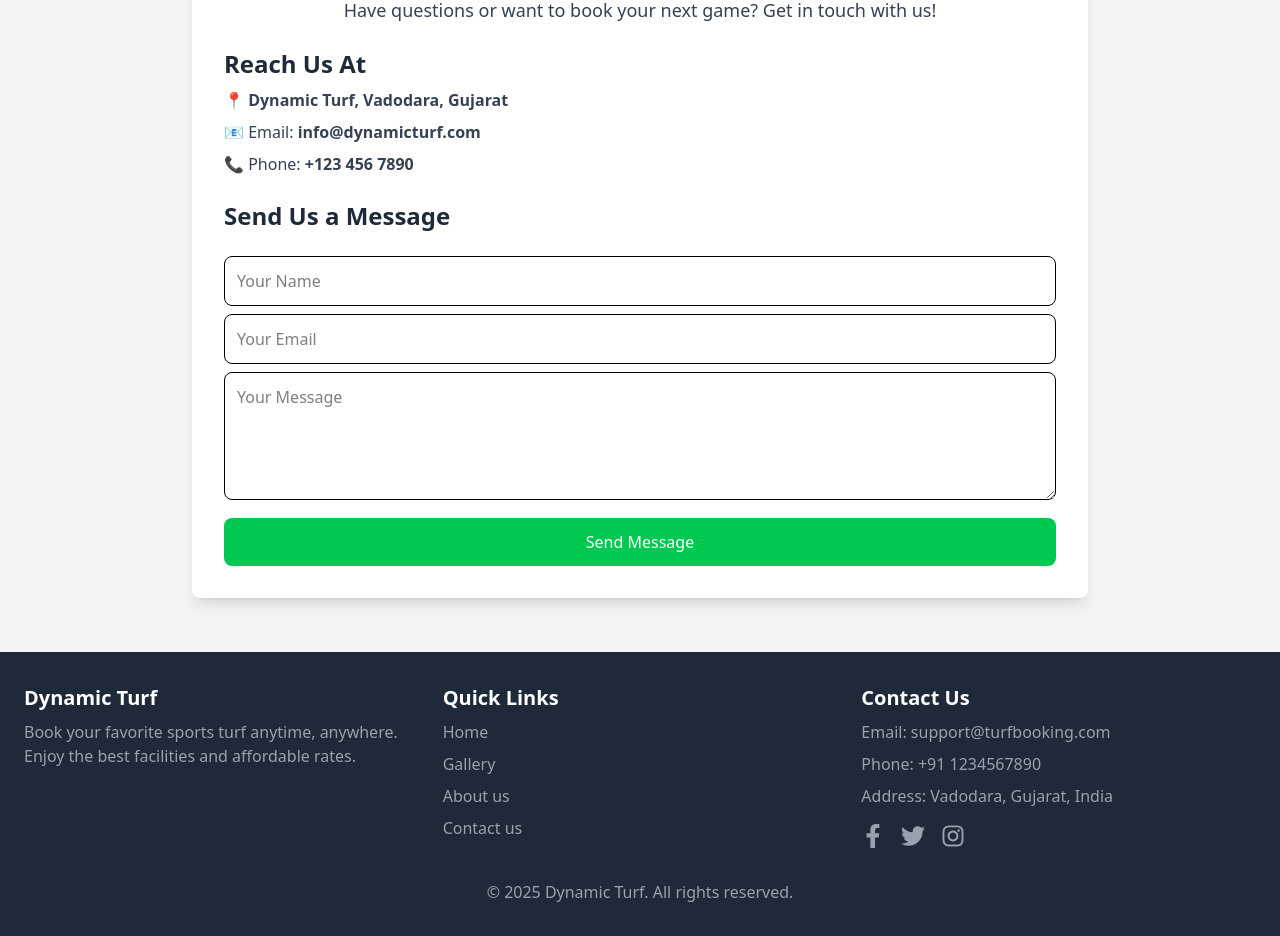
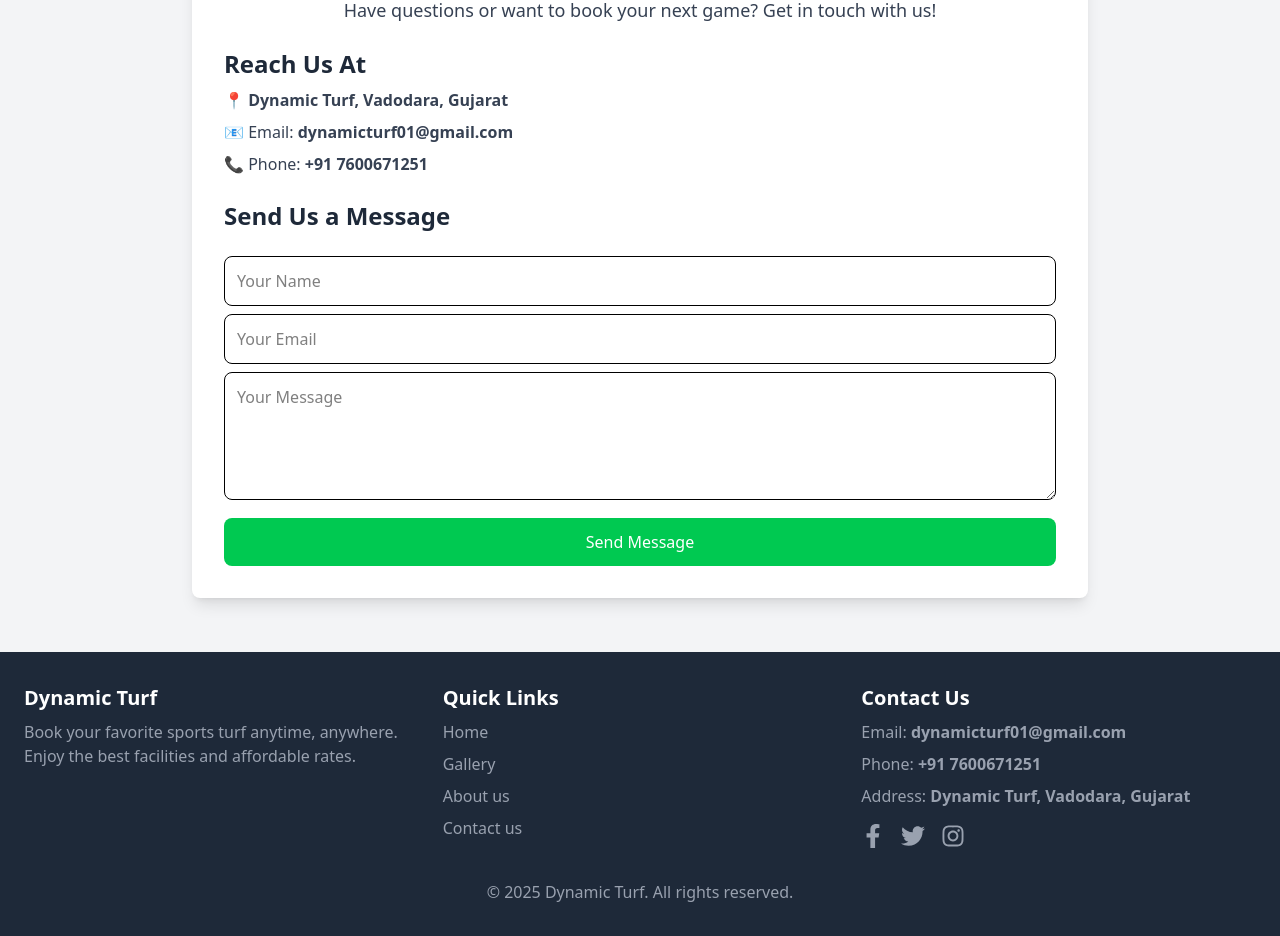
Before and after one commit to Shailyarajsinh/Dynamic_turf-, a React (Vite) app: page /contact-us in a window 1280 px wide. Shown: the part 220-1156 px from the top of the page. Built offline with nearby package versions, Linux system fonts and the light colour scheme.

Commit message:
update contact information and booking functionality in multiple components

```diff
--- a/src/components/Footer/Footer.jsx
+++ b/src/components/Footer/Footer.jsx
@@ -35,9 +35,9 @@ const Footer = () => {
           <div>
             <h3 className="text-xl font-bold">Contact Us</h3>
             <ul className="mt-2 space-y-2 text-gray-400">
-              <li>Email: support@turfbooking.com</li>
-              <li>Phone: +91 1234567890</li>
-              <li>Address: Vadodara, Gujarat, India</li>
+              <li>Email: <a href="mailto:dynamicturf01@gmail.com" className="font-semibold">dynamicturf01@gmail.com</a></li>
+              <li>Phone: <a href="tel:+917600671251" className="font-semibold">+91 7600671251</a></li>
+              <li>Address: <a href="https://www.google.com/maps/place/Dynamic+Turf/@22.2969637,73.1482118,310m/data=!3m1!1e3!4m6!3m5!1s0x395fc9c150b86f97:0x94d8820497ca3ebb!8m2!3d22.2966274!4d73.1472503!16s%2Fg%2F11x36l4fmd?entry=ttu&g_ep=EgoyMDI1MDMxOC4wIKXMDSoJLDEwMjExNDUzSAFQAw%3D%3D" target="_blank" rel="noopener noreferrer" className="font-semibold">Dynamic Turf, Vadodara, Gujarat</a></li>
             </ul>
             <div className="mt-4 flex space-x-4">
               <a href="#" className="text-gray-400 hover:text-green-500">
--- a/src/pages/About-us.jsx
+++ b/src/pages/About-us.jsx
@@ -28,7 +28,7 @@ function AboutUs() {
                 <h2 className="text-2xl font-semibold text-gray-800 mt-6">Get in Touch</h2>
                 <p className="text-gray-700 mt-3">
                     Have questions or want to book your next game? Contact us at
-                    <span className="font-semibold"> info@dynamicturf.com</span> or visit us in person!
+                    <span> <a href="mailto:dynamicturf01@gmail.com" className="font-semibold">dynamicturf01@gmail.com</a></span> or visit us in person!
                 </p>
             </div>
         </div>
--- a/src/pages/Booking.jsx
+++ b/src/pages/Booking.jsx
@@ -3,7 +3,7 @@ import axios from 'axios';
 
 const BookingSchedule = () => {
   const [selectedDate, setSelectedDate] = useState('');
-  const [selectedTime, setSelectedTime] = useState('');
+  const [selectedTime, setSelectedTime] = useState([]);
   const [userName, setUserName] = useState('');
   const [userPhone, setUserPhone] = useState('');
   const [isBooked, setIsBooked] = useState(false);
@@ -12,6 +12,8 @@ const BookingSchedule = () => {
   const [bookingData, setBookingData] = useState([]);
 
   const timeSlots = [
+    '06:00 AM - 07:00 AM',
+    '07:00 AM - 08:00 AM',
     '08:00 AM - 09:00 AM',
     '09:00 AM - 10:00 AM',
     '10:00 AM - 11:00 AM',
@@ -26,20 +28,29 @@ const BookingSchedule = () => {
     '07:00 PM - 08:00 PM',
     '08:00 PM - 09:00 PM',
     '09:00 PM - 10:00 PM',
+    '10:00 PM - 11:00 PM',
+    '11:00 PM - 12:00 AM',
   ];
 
   useEffect(() => {
     axios
-      .get('https://turf-webapp.onrender.com/api/booking')
+      .get('http://localhost:5000/api/booking')
       .then((response) => {
         setBookingData(response.data);
-        console.log('Booking data:', response.data);
+        // console.log('Booking data:', response.data);
       })
       .catch((error) => {
-        console.error('Error fetching bookings:', error);
+        // console.error('Error fetching bookings:', error);
         setErrorMessage('Failed to load booking data. Please try again.');
       });
+
   }, []);
+  // console.log(bookingData.map((booking) => booking.slotTimes));
+  const allBookedSlots = bookingData.flatMap((booking) => booking.slotTimes);
+  // console.log(allBookedSlots);
+
+
+
 
   const handleDateChange = (e) => {
     setSelectedDate(e.target.value);
@@ -49,22 +60,32 @@ const BookingSchedule = () => {
   };
 
   const handleTimeSlotClick = (time) => {
-    setSelectedTime(time);
+    setSelectedTime((prevSelected) =>
+      prevSelected.includes(time)
+        ? prevSelected.filter((t) => t !== time) // Remove if already selected
+        : [...prevSelected, time] // Add if not selected
+    );
   };
 
+
   const handleBookNow = async () => {
-    if (!selectedDate || !selectedTime || !userName || !userPhone) {
+    if (!selectedDate || selectedTime.length === 0 || !userName || !userPhone) {
       setErrorMessage('Please fill in all fields.');
       return;
     }
 
-    // Check if the selected date and time is already booked
-    const isAlreadyBooked = bookingData.some(
-      (booking) => booking.date === selectedDate && booking.slotTime === selectedTime
+    // Check if any selected time slot is already booked
+    // const selectedTimeSlots = Object.values(bookingData).flatMap((booking) => booking.slotTimes);
+    // console.log('selectedTime:', selectedTimeSlots);
+
+    const isAlreadyBooked = selectedTime.some((time) =>
+      bookingData.some(
+        (booking) => booking.date === selectedDate && allBookedSlots.includes(time)
+      )
     );
 
     if (isAlreadyBooked) {
-      setErrorMessage('This time slot is already booked. Please select another slot.');
+      setErrorMessage('One or more selected time slots are already booked. Please choose another.');
       return;
     }
 
@@ -73,11 +94,11 @@ const BookingSchedule = () => {
 
     try {
       const response = await axios.post(
-        'https://turf-webapp.onrender.com/api/request-booking',
+        'http://localhost:5000/api/request-booking',
         {
           userName,
           userPhone,
-          slotTime: selectedTime,
+          slotTimes: selectedTime, // Send an array of selected slots
           date: selectedDate,
         },
         {
@@ -90,19 +111,18 @@ const BookingSchedule = () => {
         setUserName('');
         setUserPhone('');
         setSelectedDate('');
-        setSelectedTime('');
+        setSelectedTime([]); // Clear selected times
       } else {
         setErrorMessage('Something went wrong. Please try again.');
       }
-
-      console.log('Booking response:', response?.data || 'No response');
     } catch (error) {
-      console.error('Error booking slot:', error);
+      // console.error('Error booking slot:', error);
       setErrorMessage('Error while booking. Please check your details and try again.');
     } finally {
       setIsLoading(false);
     }
   };
+
 
   return (
     <div className="bg-white p-6 rounded-lg shadow-lg my-5 container mx-auto max-w-md">
@@ -149,24 +169,24 @@ const BookingSchedule = () => {
         <div className="grid grid-cols-2 gap-4 mt-2">
           {timeSlots.map((time, index) => {
             const isAlreadyBooked = bookingData.some(
-              (booking) => booking.date === selectedDate && booking.slotTime === time
+              (booking) => booking.date === selectedDate && booking.slotTimes.includes(time)
             );
 
             return (
               <button
                 key={index}
                 onClick={() => handleTimeSlotClick(time)}
-                className={`px-3 py-3 rounded-lg ${
-                  isAlreadyBooked
-                    ? 'bg-gray-300 cursor-not-allowed'
-                    : selectedTime === time
+                className={`px-3 py-3 rounded-lg ${isAlreadyBooked
+                  ? 'bg-gray-300 cursor-not-allowed'
+                  : selectedTime.includes(time)
                     ? 'bg-green-500 text-white'
                     : 'bg-gray-100 hover:bg-green-500 hover:text-white'
-                }`}
+                  }`}
                 disabled={isAlreadyBooked || isLoading}
               >
                 {time}
               </button>
+
             );
           })}
         </div>
@@ -174,9 +194,8 @@ const BookingSchedule = () => {
 
       <button
         onClick={handleBookNow}
-        className={`w-full text-white px-6 py-2 rounded-lg ${
-          isLoading ? 'bg-gray-500 cursor-not-allowed' : 'bg-green-500 hover:bg-green-600'
-        }`}
+        className={`w-full text-white px-6 py-2 rounded-lg ${isLoading ? 'bg-gray-500 cursor-not-allowed' : 'bg-green-500 hover:bg-green-600'
+          }`}
         disabled={isLoading}
       >
         {isLoading ? (
@@ -195,13 +214,12 @@ const BookingSchedule = () => {
       {errorMessage && (
         <div className="mt-4 text-center text-red-500 font-semibold">
           🤔oops! {errorMessage}
-          our team is working on it thanks for your patience.
         </div>
       )}
 
       {isBooked && (
         <div className="mt-4 text-center text-green-500 font-semibold">
-        your request for reservation has been received our team will contact you soon 😊
+          your request for reservation has been received our team will contact you soon 😊
         </div>
       )}
     </div>
--- a/src/pages/Contact-us.jsx
+++ b/src/pages/Contact-us.jsx
@@ -12,13 +12,13 @@ function Contact() {
                 <div className="mt-6">
                     <h2 className="text-2xl font-semibold text-gray-800">Reach Us At</h2>
                     <p className="text-gray-700 mt-2">
-                        📍 <span className="font-semibold">Dynamic Turf, Vadodara, Gujarat</span>
+                        📍 <span><a href="https://www.google.com/maps/place/Dynamic+Turf/@22.2969637,73.1482118,310m/data=!3m1!1e3!4m6!3m5!1s0x395fc9c150b86f97:0x94d8820497ca3ebb!8m2!3d22.2966274!4d73.1472503!16s%2Fg%2F11x36l4fmd?entry=ttu&g_ep=EgoyMDI1MDMxOC4wIKXMDSoJLDEwMjExNDUzSAFQAw%3D%3D" target="_blank" rel="noopener noreferrer" className="font-semibold">Dynamic Turf, Vadodara, Gujarat</a></span>
                     </p>
                     <p className="text-gray-700 mt-2">
-                        📧 Email: <span className="font-semibold">info@dynamicturf.com</span>
+                        📧 Email: <a href="mailto:dynamicturf01@gmail.com" className="font-semibold">dynamicturf01@gmail.com</a>
                     </p>
                     <p className="text-gray-700 mt-2">
-                        📞 Phone: <span className="font-semibold">+123 456 7890</span>
+                        📞 Phone: <span><a href="tel:+917600671251" className="font-semibold">+91 7600671251</a></span>
                     </p>
                 </div>
 
```
